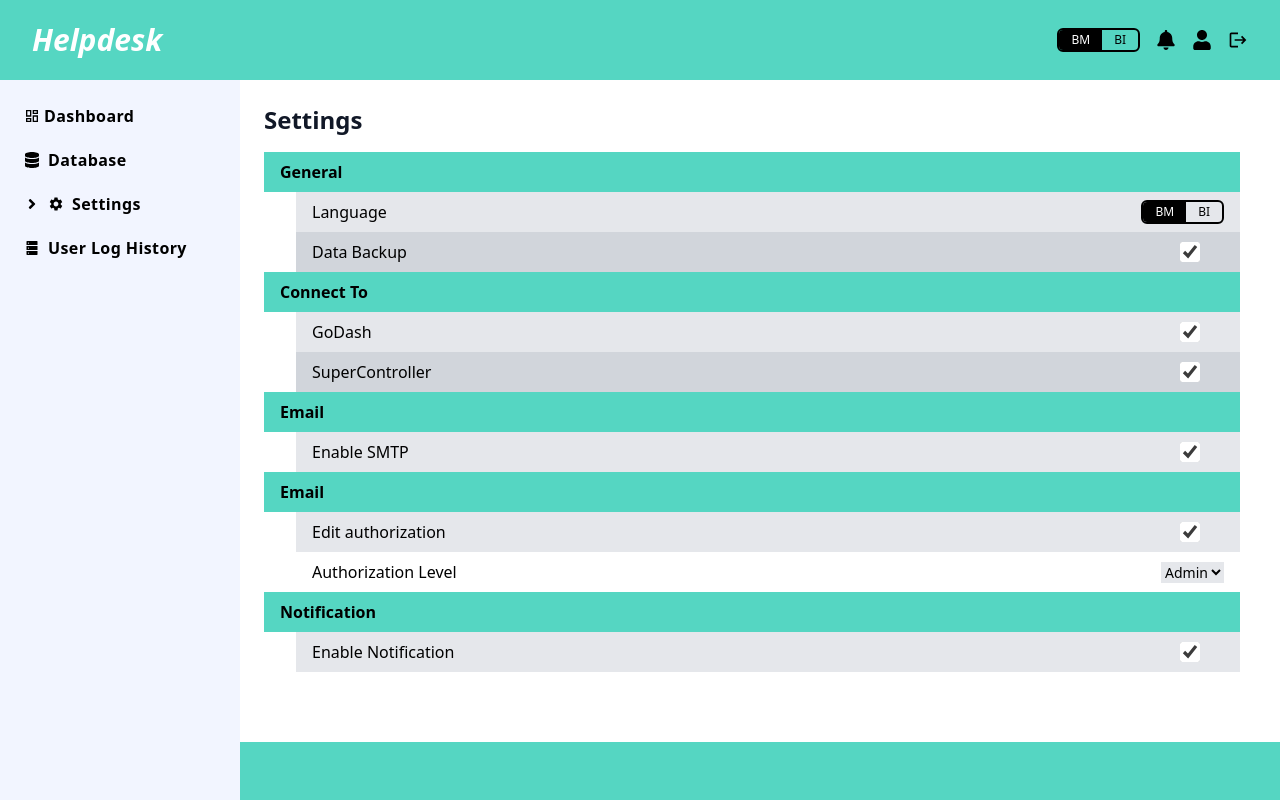
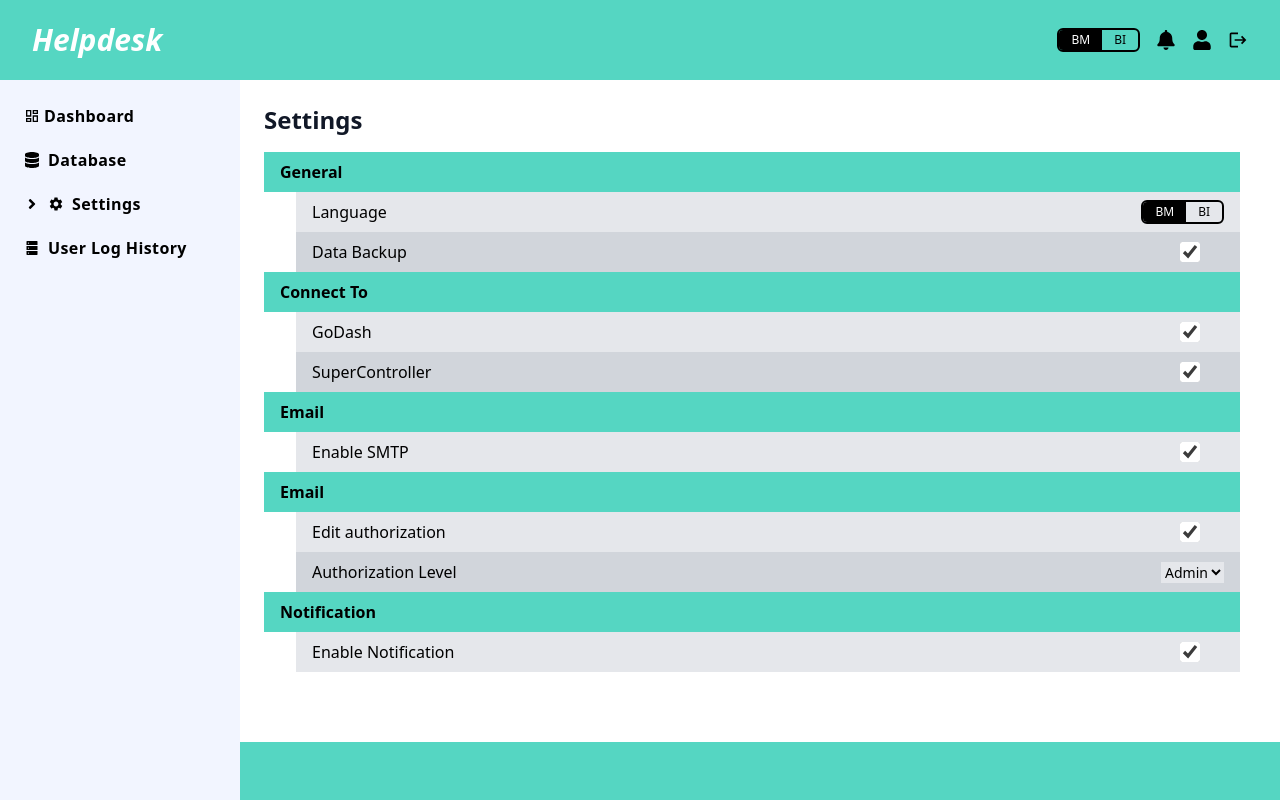
Before and after one commit to RohanSinghProgrammer/dashboard-assignment, a React (Vite) app: page /settings in a window 1280 px wide. Built offline with nearby package versions, Linux system fonts and the light colour scheme; some icons are missing.

Commit message:
UI - fix minor color

```diff
--- a/src/pages/Settings.jsx
+++ b/src/pages/Settings.jsx
@@ -93,7 +93,7 @@
                 className="h-5 w-5 mr-6 accent-white"
               />
             </div>
-            <div className="px-4 py-2 flex justify-between items-center caret-slate-200">
+            <div className="px-4 py-2 flex justify-between items-center bg-gray-300">
               <p>Authorization Level</p>
               <select name="auth" id="auth" className="text-sm bg-gray-200">
                 <option value="admin">Admin</option>
```
